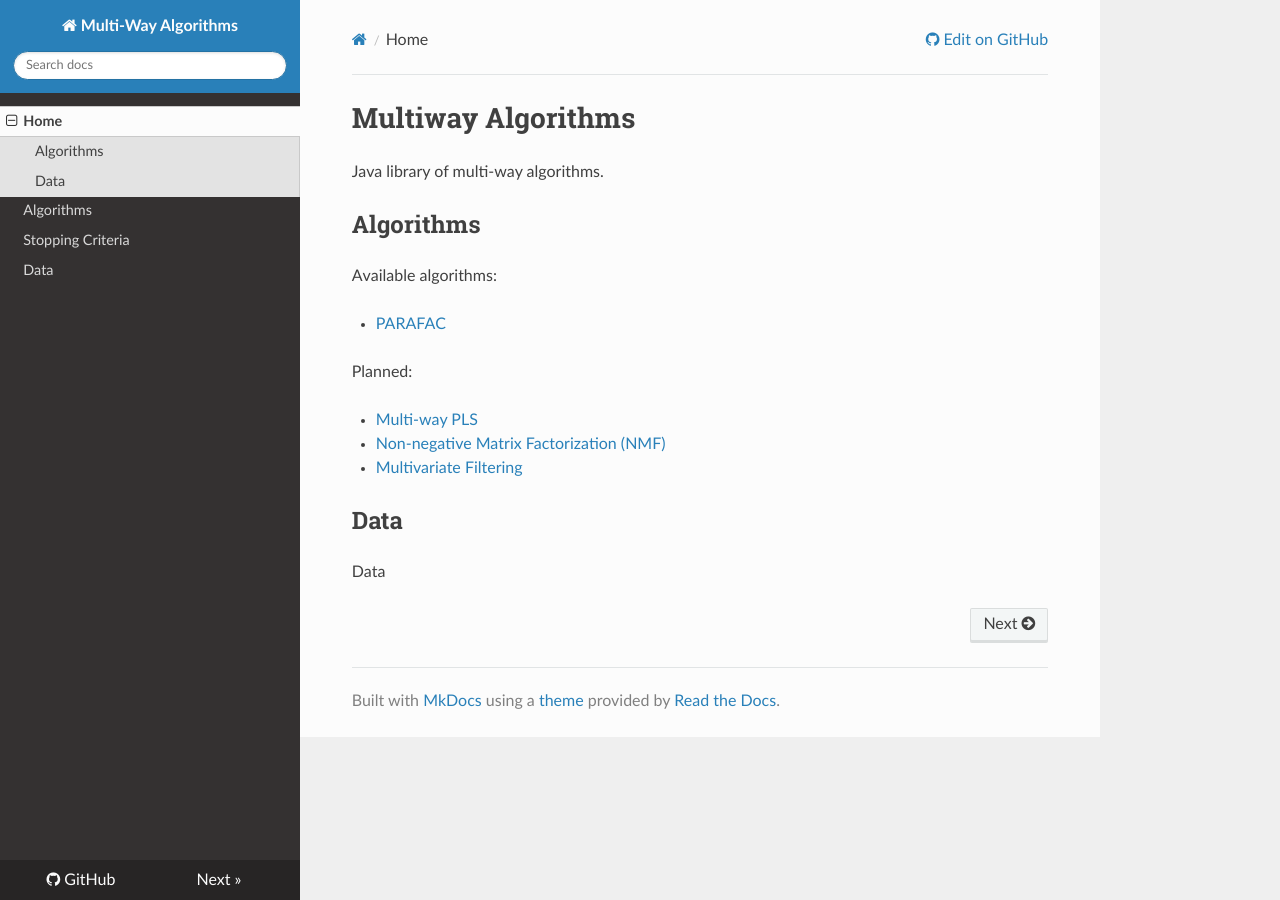
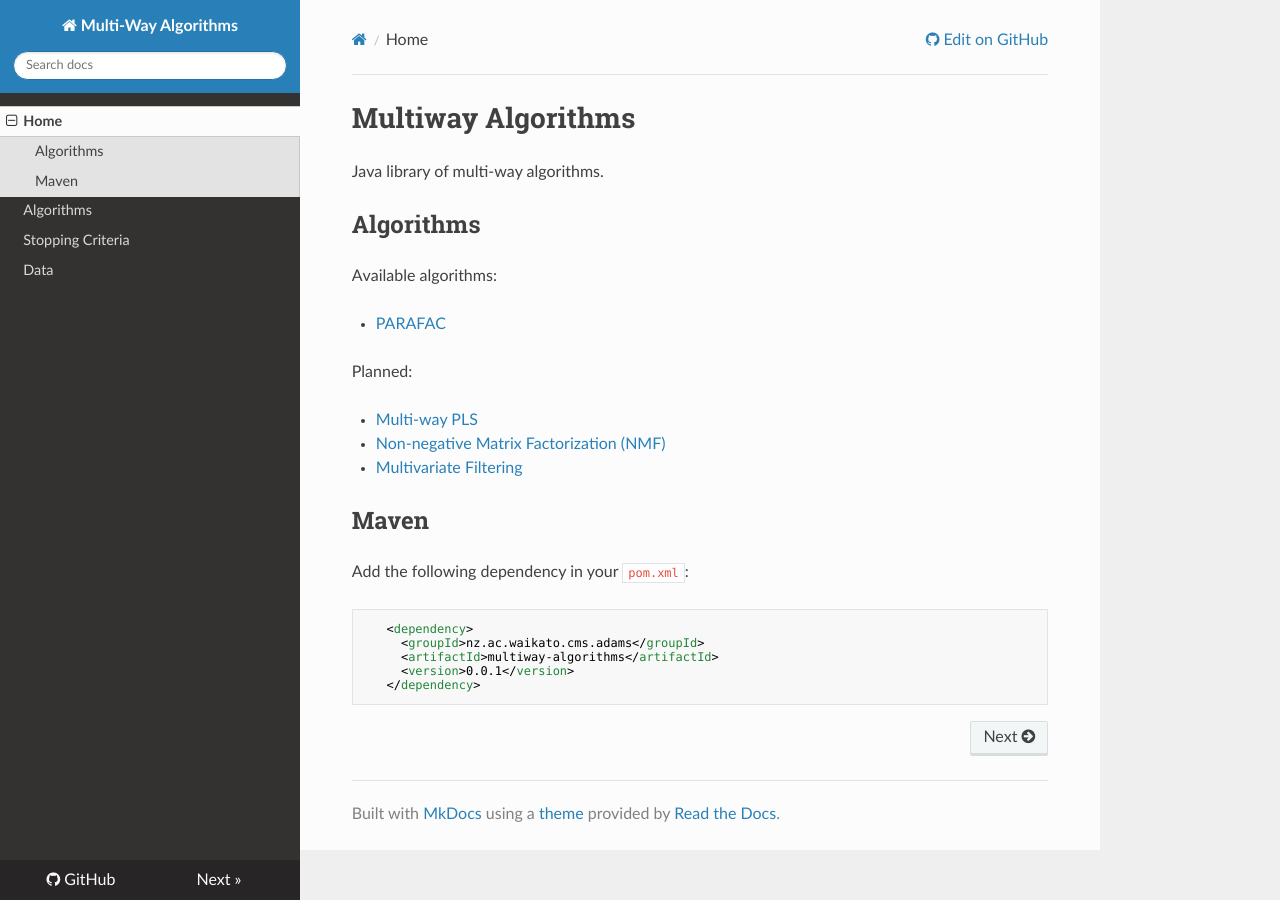
Before and after one commit to waikato-datamining/multiway-algorithms, an MkDocs documentation site: the page built from docs/index.md, in a window 1280 px wide. Built offline with MkDocs 1.6.1, drawn with Linux system fonts in a browser that asks for light colours; nearby versions of some CDN libraries; old or Windows-style settings are respelled for this version of MkDocs.

Commit message:
added maven section

````diff
--- a/docs/index.md
+++ b/docs/index.md
@@ -15,6 +15,15 @@ Planned:
 * [Non-negative Matrix Factorization (NMF)](https://www.csie.ntu.edu.tw/~cjlin/nmf/)
 * [Multivariate Filtering](http://wiki.eigenvector.com/index.php?title=Advanced_Preprocessing:_Multivariate_Filtering)
 
-## Data
 
-Data
+## Maven
+
+Add the following dependency in your `pom.xml`:
+
+```xml
+   <dependency>
+     <groupId>nz.ac.waikato.cms.adams</groupId>
+     <artifactId>multiway-algorithms</artifactId>
+     <version>0.0.1</version>
+   </dependency>
+```
````
